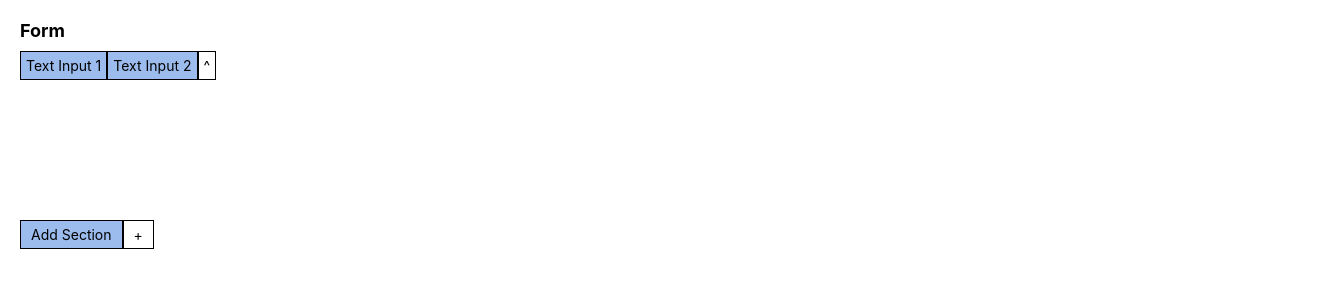
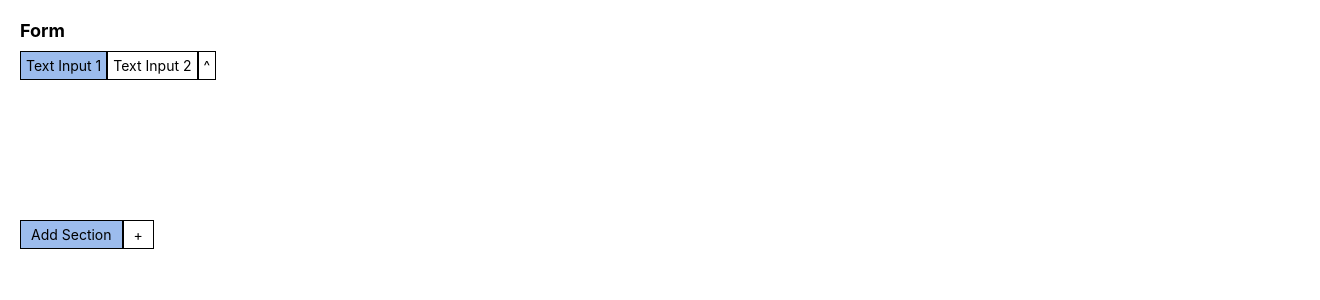
Before and after one commit to Putumani/ReactTask, a React (Create React App) app in the folder react-task/: page / in a window 1280 px wide. Shown: the top 300 px of the page, 1320 px wide, since content can reach past the window. Built offline with nearby package versions, Linux system fonts and the light colour scheme.

Commit message:
drop and drag

```diff
--- a/react-task/package.json
+++ b/react-task/package.json
@@ -11,6 +11,7 @@
     "react-dnd": "^16.0.1",
     "react-dnd-html5-backend": "^16.0.1",
     "react-dom": "^18.2.0",
+    "react-draggable": "^4.4.5",
     "react-redux": "^8.1.2",
     "react-scripts": "5.0.1",
     "web-vitals": "^2.1.4"
--- a/react-task/src/AddSection.css
+++ b/react-task/src/AddSection.css
@@ -33,6 +33,6 @@
   .section {
     border: 1px solid black;
     padding: 10px;
-    margin-bottom: 10px;
+    margin-bottom: 100px;
     width: 70%;
   }
--- a/react-task/src/App.css
+++ b/react-task/src/App.css
@@ -1,38 +1,81 @@
-body {
-  margin: 0;
-  padding: 0;
-  display: flex;
-  justify-content: flex-start;
-  align-items: flex-start;
-  min-height: 100vh;
-  background-color: white;
-}
-
-#root {
-  position: absolute;
-  top: 0;
-  left: 0;
-  width: 100%;
-  height: 100%;
-  display: flex;
-  align-items: flex-start;
-  justify-content: flex-start;
-  background-color: white;
-}
-
-
 .form-container {
   display: grid;
-  grid-template-rows: auto 1fr; /* Two rows: auto for input-container, 1fr for section-container */
+  grid-template-rows: auto 1fr;
   padding: 20px;
   width: 100%;
   height: 100vh;
-  overflow: auto;
 }
-
 
 .form-header {
   font-size: 18px;
   font-weight: bold;
   margin-bottom: 10px;
 }
+
+.input-container {
+  display: flex;
+  align-items: flex-start;
+  transition: transform 0.2s;
+  transform: translate(0, 0);
+}
+
+
+  .input-container.dragging-over {
+    border-color: #000;
+  }
+
+  .input-box {
+    border: 1px solid black;
+    display: flex;
+    flex-direction: column;
+  }
+
+  .input-group {
+    display: flex;
+  }
+
+  .text-input-1 {
+    border: none;
+    outline: none;
+    font-size: 14px;
+    padding: 5px;
+    background-color: #9CBCED;
+    color: black;
+  }
+
+  .text-input-2 {
+    border: none;
+    outline: none;
+    font-size: 14px;
+    padding: 5px;
+    color: black;
+  }
+
+  .triangle {
+    font-size: 14px;
+    padding: 5px;
+    cursor: grab;
+  }
+
+  .clone {
+    display: none;
+  }
+
+  /* Container */
+  .container {
+    border: 1px solid #ddd;
+    background: #ccc;
+    padding: 0.5rem 0.5rem 0;
+    border-radius: 3px;
+    flex: 0 0 30px;
+  }
+
+  .container.dragging-over {
+    border-color: #000;
+  }
+
+   .section {
+    border: 1px solid black;
+    padding: 10px;
+    width: 70%;
+  }
--- a/react-task/src/App.js
+++ b/react-task/src/App.js
@@ -1,16 +1,149 @@
-import React, { useState } from 'react';
+import React, { Component } from 'react';
+import { v4 as uuidv4 } from 'uuid';
+import { DragDropContext } from 'react-beautiful-dnd';
 import './App.css';
 import InputLine from './components/InputLine';
 import AddSection from './components/AddSection';
+import ListSection from './components/ListSection';
 
-const App = () => {
-  return (
-    <div className="form-container">
-      <div className="form-header">Form</div>
-      <InputLine />
-      <AddSection />
-    </div>
-  );
+
+const reorder = (list, startIndex, endIndex) => {
+  const result = Array.from(list);
+  const [removed] = result.splice(startIndex, 1);
+  result.splice(endIndex, 0, removed);
+
+  return result;
 };
 
+const copy = (source, destination, droppableSource, droppableDestination) => {
+  const sourceClone = Array.from(source.items);
+  const destClone = Array.from(destination.items);
+
+  const item = { ...sourceClone[droppableSource.index], id: uuidv4() };
+
+  destClone.splice(droppableDestination.index, 0, item);
+
+  const updatedDestination = {
+    ...destination,
+    items: destClone,
+  };
+
+  return { ...updatedDestination };
+};
+
+
+
+const move = (source, destination, droppableSource, droppableDestination) => {
+  const sourceClone = Array.from(source.items);
+  const destClone = Array.from(destination.items);
+  const [removed] = sourceClone.splice(droppableSource.index, 1);
+
+  destClone.splice(droppableDestination.index, 0, removed);
+
+  const updatedSource = {
+    ...source,
+    items: sourceClone,
+  };
+
+  const updatedDestination = {
+    ...destination,
+    items: destClone,
+  };
+
+  const result = {};
+  result[droppableSource.droppableId] = updatedSource;
+  result[droppableDestination.droppableId] = updatedDestination;
+
+  return result;
+};
+
+
+const InputLiner = {
+  id: 'InputLiner',
+  items: [
+    {
+      id: uuidv4(),
+      content: 'input-group',
+    },
+  ],
+};
+
+
+
+class App extends Component {
+  state = {
+      sections: [],
+  };
+
+ onDragEnd = (result) => {
+  const { source, destination } = result;
+
+  if (!destination) {
+    return;
+  }
+
+  const sections = this.state.sections.slice();
+
+  switch (source.droppableId) {
+    case destination.droppableId:
+      sections.forEach((section) => {
+        if (section.id === source.droppableId) {
+          section.items = reorder(section.items, source.index, destination.index);
+        }
+      });
+      break;
+    case 'InputLiner':
+      sections.forEach((section) => {
+        if (section.id === destination.droppableId) {
+          section.items = copy(InputLiner, section, source, destination).items;
+        }
+      });
+      break;
+    default:
+      sections.forEach((section) => {
+        if (section.id === source.droppableId || section.id === destination.droppableId) {
+          const updatedSections = move(
+            section,
+            section,
+            source,
+            destination
+          );
+          section.items = updatedSections[section.id].items;
+        }
+      });
+      break;
+  }
+
+  this.setState({
+    sections: sections,
+  });
+};
+
+  addList = (e) => {
+    this.setState((prevState) => ({
+      sections: [...prevState.sections, { id: uuidv4(), items: [] }],
+    }));
+  };
+
+
+  render() {
+    return (
+      <div className="form-container">
+        <div className="form-header">Form</div>
+        <DragDropContext onDragEnd={this.onDragEnd}>
+          <InputLine />
+          <AddSection addList={this.addList} />
+          {this.state.sections.map((section, index) => (
+            <ListSection
+              key={section.id}
+              listId={section.id}
+              items={section.items}
+            />
+          ))}
+        </DragDropContext>
+      </div>
+    );
+  }
+}
+
 export default App;
--- a/react-task/src/components/AddSection.js
+++ b/react-task/src/components/AddSection.js
@@ -1,8 +1,8 @@
 import React, { useState } from 'react';
 import '../AddSection.css';
 
-const AddSection = () => {
-    const [sections, setSections] = useState([]);
+const AddSection = ({ addList }) => {
+  const [sections, setSections] = useState([]);
 
     const handleAddSection = () => {
         const newSectionId = sections.length + 1;
@@ -10,14 +10,14 @@ const AddSection = () => {
         setSections(prevSections => [...prevSections, newSection]);
     };
 
-return (
+  return (
     <div className="section-container">
         <div className="add-section-container">
         <div className="add-section-box">
             <div className="add-section">Add Section</div>
         </div>
         <div className="add-section-box">
-            <div className="add-sign" onClick={handleAddSection}>
+            <div className="add-sign" onClick={addList}>
             +
             </div>
         </div>
--- a/react-task/src/components/InputLine.js
+++ b/react-task/src/components/InputLine.js
@@ -1,20 +1,43 @@
 import React from 'react';
-import '../InputLine.css';
+import { Droppable, Draggable } from 'react-beautiful-dnd';
 
 const InputLine = () => {
   return (
-    <div className="input-container">
+    <div className='input-container'>
+      <Droppable droppableId="InputLiner" isDropDisabled={false}>
+        {(provided, snapshot) => (
+          <div
+            ref={provided.innerRef}
+            className={`input-container ${
+              snapshot.isDraggingOver ? "dragging-over" : ""
+            }`}
+          >
+            <Draggable draggableId="inputGroup" index={0}>
+              {(provided, snapshot) => (
+                <div
+                  ref={provided.innerRef}
+                  {...provided.draggableProps}
+                  {...provided.dragHandleProps}
+                  className={`input-group ${
+                    snapshot.isDragging ? "dragging" : ""
+                  }`}
+                >
                   <div className="input-box">
                     <div className="text-input-1">Text Input 1</div>
                   </div>
                   <div className="input-box">
-        <div className="text-input-1">Text Input 2</div>
+                    <div className="text-input-2">Text Input 2</div>
                   </div>
                   <div className="input-box">
                     <div className="triangle">^</div>
                   </div>
                 </div>
-
+              )}
+            </Draggable>
+          </div>
+        )}
+      </Droppable>
+    </div>
   );
 };
 
--- /dev/null
+++ b/react-task/src/components/ListSection.js
@@ -0,0 +1,45 @@
+import React from 'react';
+import { Droppable, Draggable } from 'react-beautiful-dnd';
+
+const ListSection = ({ listId, items }) => {
+  return (
+    <Droppable droppableId={listId}>
+      {(provided, snapshot) => (
+        <div
+          ref={provided.innerRef}
+          className={`section ${
+            snapshot.isDraggingOver ? 'dragging-over' : ''
+          }`}
+        >
+          {items.map((item, index) => (
+            <Draggable key={item.id} draggableId={item.id} index={index}>
+              {(provided, snapshot) => (
+                <div
+                  ref={provided.innerRef}
+                  {...provided.draggableProps}
+                  {...provided.dragHandleProps}
+                  className={`input-group ${
+                    snapshot.isDragging ? 'dragging' : ''
+                  }`}
+                >
+                    <div className="input-box">
+                      <div className="text-input-1">Text Input 1</div>
+                    </div>
+                    <div className="input-box">
+                      <div className="text-input-2">Text Input 2</div>
+                    </div>
+                    <div className="input-box">
+                      <div className="triangle">^</div>
+                    </div>
+                  </div>
+                )}
+              </Draggable>
+          ))}
+          {provided.placeholder}
+        </div>
+      )}
+    </Droppable>
+  );
+};
+
+export default ListSection;
```
Also changed, not shown: 1 other file (tests, documents, lock files or other folders). Lines whose indentation alone changed are shown as unchanged.
